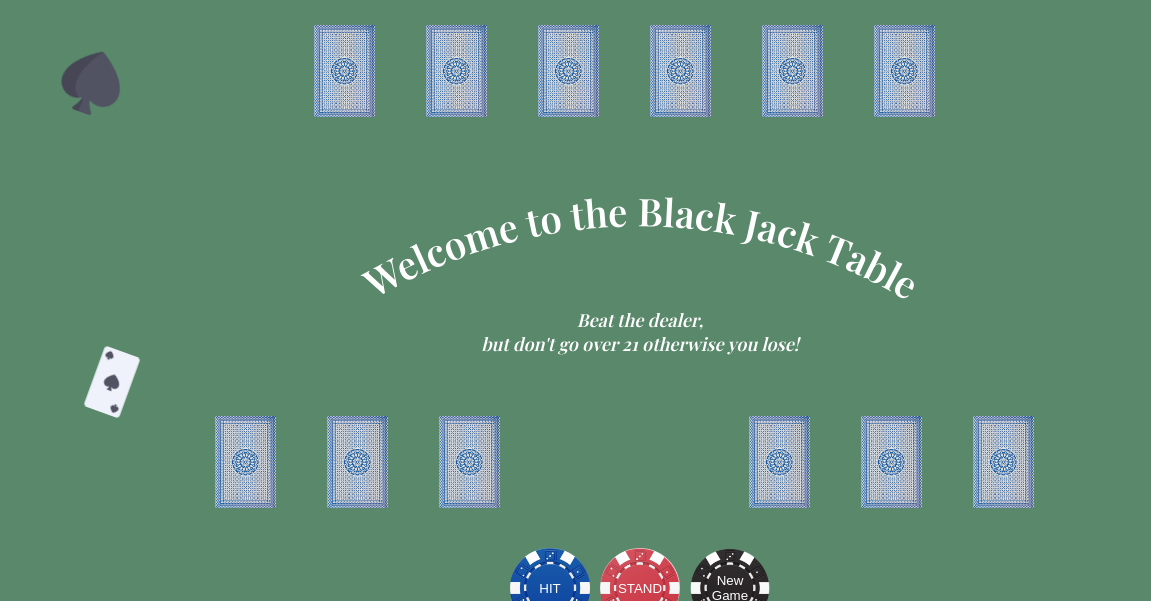
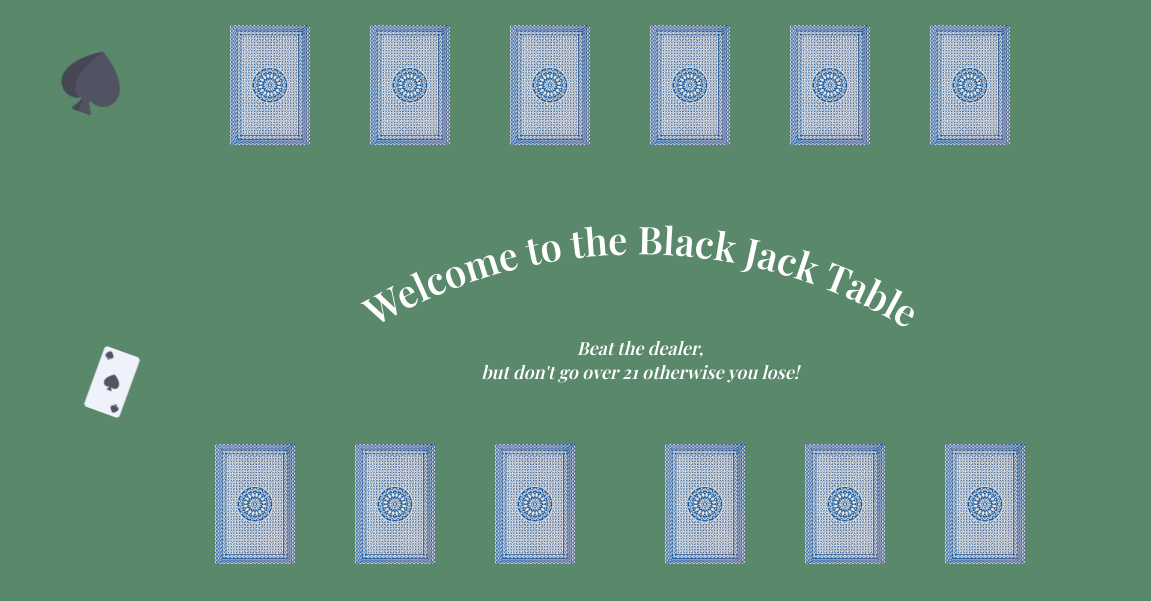
Before and after one commit to maureenoldyck/js-blackjack-card-game, a plain HTML site: page index.html in a window 1280 px wide. Shown: the top 601 px of the page, 0-1151 px from the left. Drawn offline with nearby package versions, Linux system fonts and the light colour scheme; a web font is replaced by a local one.

Commit message:
Make cards a little bit bigger

```diff
--- a/style.css
+++ b/style.css
@@ -138,7 +138,7 @@ color: white;
 
 /** Shared properties for all cards **/
 .card {
-  padding: 46px;
+  padding: 60px;
   text-align: center;
   background-color: transparent;
   background-image: url("images/playing-card.jpg");
```
